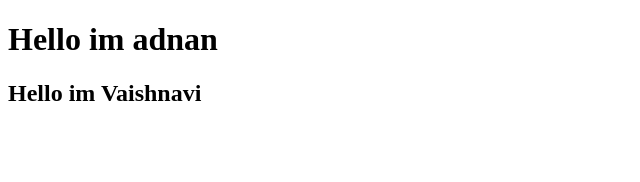
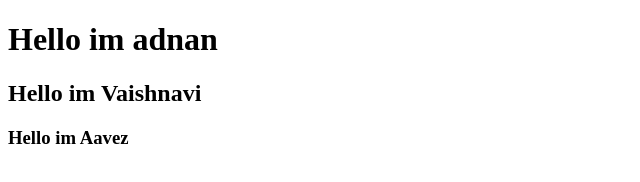
Before and after one commit to vaibhvai/TextRepo, a plain HTML site: page index.html in a window 1280 px wide. Shown: the whole page, without its empty margins (0-640 px from the left). Drawn offline with Linux system fonts and the light colour scheme.

Commit message:
heading Add

```diff
--- a/index.html
+++ b/index.html
@@ -9,5 +9,8 @@
 <body>
     <h1>Hello im adnan</h1>
     <h2> Hello im Vaishnavi </h2>
+    <h3>Hello im Aavez</h3>
+
+
 </body>
 </html>
```
